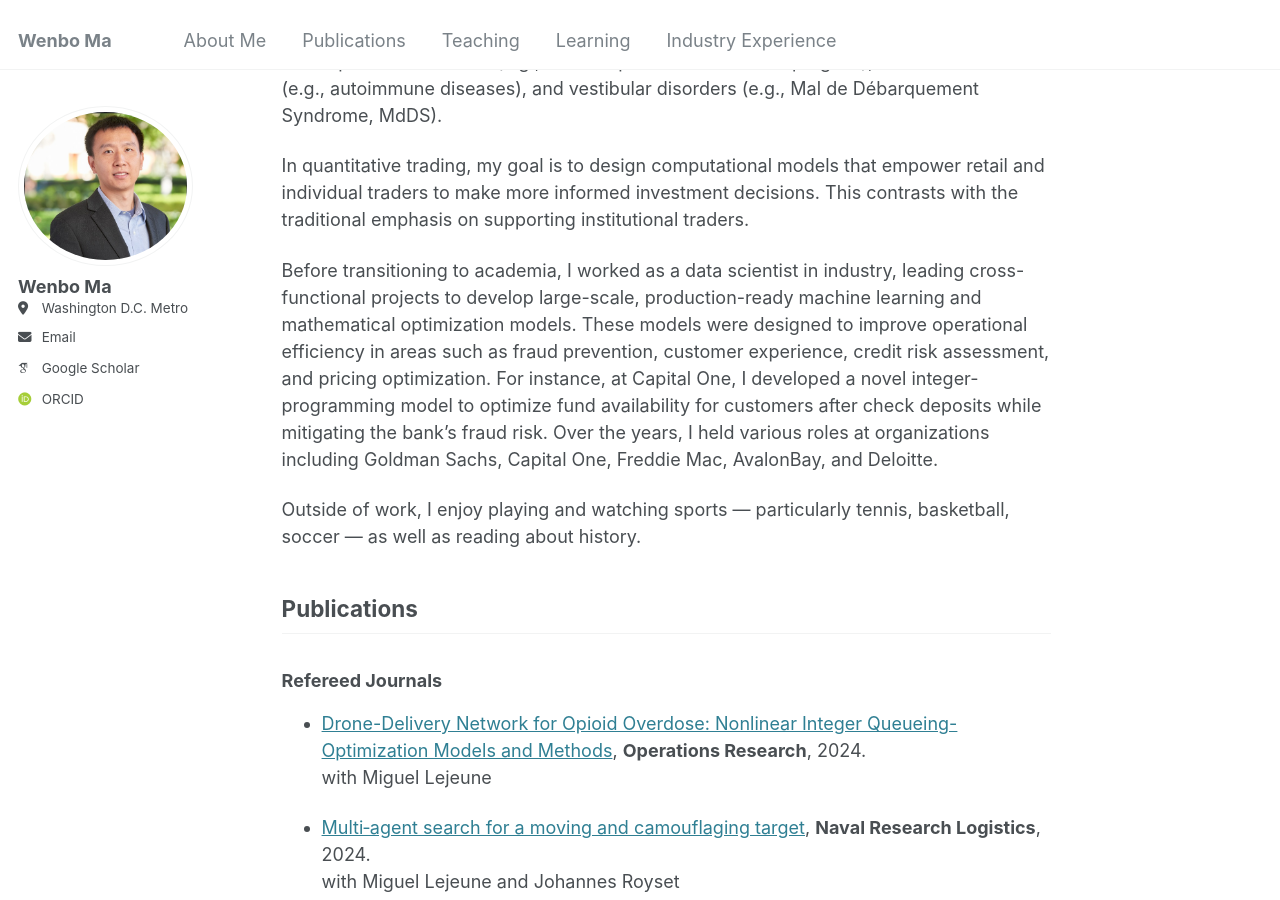
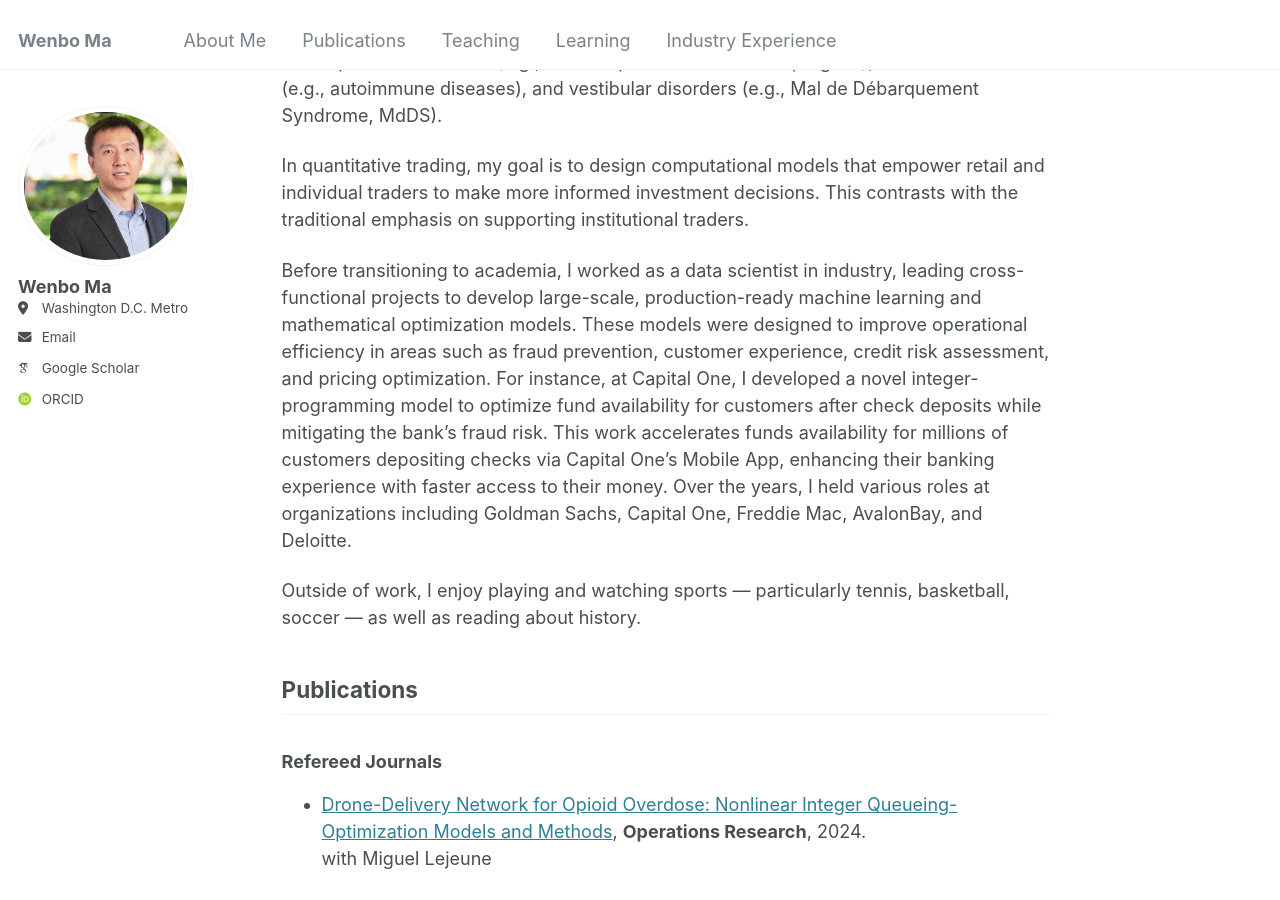
Before and after one commit to wenbo5565/wenbo5565.github.io, a Jekyll site: the page built from _pages/about.md, in a window 1280 px wide and 900 px high, scrolled down 326 px. Built offline with Jekyll 4.4.1, drawn with Linux system fonts in a browser that asks for light colours; some web fonts are replaced.

Commit message:
Update about.md

```diff
--- a/_pages/about.md
+++ b/_pages/about.md
@@ -15,7 +15,7 @@ In medical sciences, I am exploring how mathematical optimization can advance th
 
 In quantitative trading, my goal is to design computational models that empower retail and individual traders to make more informed investment decisions. This contrasts with the traditional emphasis on supporting institutional traders.
 
-Before transitioning to academia, I worked as a data scientist in industry, leading cross-functional projects to develop large-scale, production-ready machine learning and mathematical optimization models. These models were designed to improve operational efficiency in areas such as fraud prevention, customer experience, credit risk assessment, and pricing optimization. For instance, at Capital One, I developed a novel integer-programming model to optimize fund availability for customers after check deposits while mitigating the bank's fraud risk. Over the years, I held various roles at organizations including Goldman Sachs, Capital One, Freddie Mac, AvalonBay, and Deloitte.
+Before transitioning to academia, I worked as a data scientist in industry, leading cross-functional projects to develop large-scale, production-ready machine learning and mathematical optimization models. These models were designed to improve operational efficiency in areas such as fraud prevention, customer experience, credit risk assessment, and pricing optimization. For instance, at Capital One, I developed a novel integer-programming model to optimize fund availability for customers after check deposits while mitigating the bank's fraud risk. This work accelerates funds availability for millions of customers depositing checks via Capital One's Mobile App, enhancing their banking experience with faster access to their money. Over the years, I held various roles at organizations including Goldman Sachs, Capital One, Freddie Mac, AvalonBay, and Deloitte.
 
 Outside of work, I enjoy playing and watching sports — particularly tennis, basketball, soccer — as well as reading about history.
 
```
